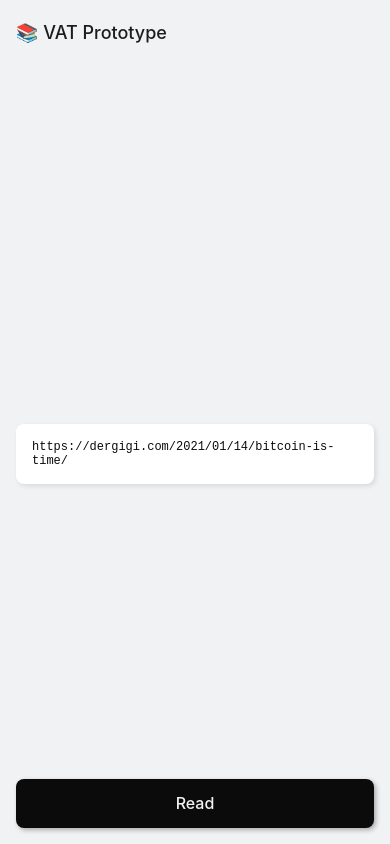
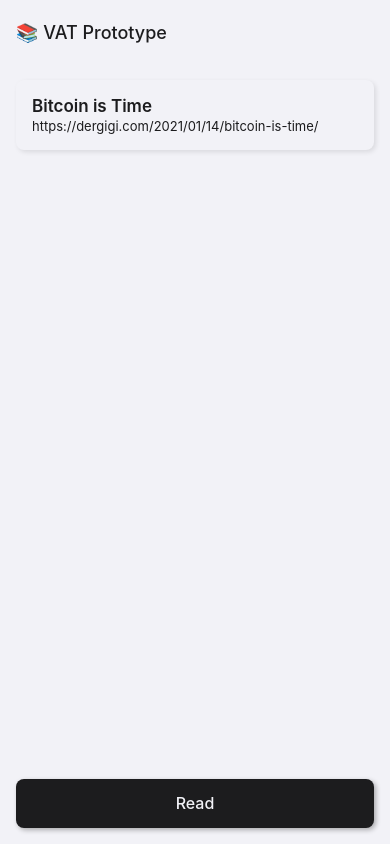
Before and after one commit to value-enabled-web/vew-reader, a React Native app: screen / in a window 390 px wide. Built offline with nearby package versions, Linux system fonts and the light colour scheme; what react-native-render-html would draw is missing.

Commit message:
style: minimal styling

```diff
--- a/src/App.js
+++ b/src/App.js
@@ -6,15 +6,15 @@ import { createNativeStackNavigator } from '@react-navigation/native-stack'
 
 import HomeScreen from './screens/Home'
 import ReaderScreen from './screens/Reader'
-import { ThemeContext, theme, darkTheme } from './theme/theme'
+import { ThemeContext, lightTheme, darkTheme } from './theme/theme'
 
 const Stack = createNativeStackNavigator()
 
 const App = () => {
-  const isDarkMode = useColorScheme() === 'dark'
+  const theme = useColorScheme() === 'dark' ? darkTheme : lightTheme
 
   return (
-    <ThemeContext.Provider value={isDarkMode ? darkTheme : theme}>
+    <ThemeContext.Provider value={theme}>
       <NavigationContainer>
         <Stack.Navigator initialRouteName="Home">
           <Stack.Screen
@@ -22,6 +22,7 @@ const App = () => {
             component={HomeScreen}
             options={{
               title: '📚 VAT Prototype',
+              headerTintColor: theme.colors.foreground,
               headerShadowVisible: false,
               headerStyle: {
                 backgroundColor: theme.colors.background,
@@ -31,7 +32,9 @@ const App = () => {
           <Stack.Screen
             name="Reader"
             component={ReaderScreen}
-            options={{ headerBackTitle: 'Back', title: '' }}
+            options={{
+              headerShown: false,
+            }}
           />
         </Stack.Navigator>
       </NavigationContainer>
--- a/src/screens/Home.js
+++ b/src/screens/Home.js
@@ -13,15 +13,11 @@ const styles = theme =>
     container: {
       flex: 1,
       alignItems: 'stretch',
-      justifyContent: 'center',
       marginHorizontal: theme.spacing.m,
       marginVertical: theme.spacing.m,
     },
-    top: {
-      flex: 1,
-    },
-    urlContainer: {
-      backgroundColor: theme.colors.white,
+    articleContainer: {
+      backgroundColor: theme.colors.background,
       padding: theme.spacing.m,
       borderRadius: 8,
       shadowColor: 'black',
@@ -32,10 +28,17 @@ const styles = theme =>
       shadowOpacity: 0.1,
       shadowRadius: 5,
     },
-    url: {
+    articleTitle: {
+      fontFamily: theme.text.headline.family,
+      fontWeight: theme.text.headline.weight,
+      fontSize: theme.text.headline.size,
+      color: theme.colors.foreground,
+      marginBottom: 2,
+    },
+    articleUrl: {
       fontFamily: theme.fonts.monospaced.family,
-      fontWeight: theme.fonts.monospaced.weight,
-      fontSize: theme.fonts.monospaced.size,
+      fontWeight: theme.text.footnote.weight,
+      fontSize: theme.text.footnote.size,
       color: theme.colors.foreground,
     },
     bottom: {
@@ -47,23 +50,22 @@ const styles = theme =>
 const HomeScreen = ({ navigation }) => {
   const themedStyles = useThemed(styles)
 
-  const articleUrl = 'https://dergigi.com/2021/01/14/bitcoin-is-time/'
+  const article = {
+    title: 'Bitcoin is Time',
+    url: 'https://dergigi.com/2021/01/14/bitcoin-is-time/',
+  }
 
   return (
     <SafeAreaView style={themedStyles.background}>
       <View style={themedStyles.container}>
-        <View style={themedStyles.top} />
-        <View style={themedStyles.urlContainer}>
-          <Text style={themedStyles.url}>{articleUrl}</Text>
+        <View style={themedStyles.articleContainer}>
+          <Text style={themedStyles.articleTitle}>{article.title}</Text>
+          <Text style={themedStyles.articleUrl}>{article.url}</Text>
         </View>
         <View style={themedStyles.bottom}>
           <BigButton
             title="Read"
-            onPress={() =>
-              navigation.navigate('Reader', {
-                articleUrl,
-              })
-            }
+            onPress={() => navigation.navigate('Reader', { url: article.url })}
           />
         </View>
       </View>
--- a/src/screens/Reader.js
+++ b/src/screens/Reader.js
@@ -12,24 +12,42 @@ import {
 import RenderHtml, {
   HTMLElementModel,
   HTMLContentModel,
+  defaultSystemFonts,
 } from 'react-native-render-html'
 
-const styles = StyleSheet.create({
-  container: {
+import { useThemed } from '../hooks/useThemed'
+import { useTheme } from '../theme/theme'
+
+const styles = theme =>
+  StyleSheet.create({
+    background: {
       flex: 1,
+      backgroundColor: theme.colors.readerBackground,
+    },
+    centeredContainer: {
       justifyContent: 'center',
+      alignItems: 'center',
     },
-  scrollView: {
+    textContainer: {
       flex: 1,
-    paddingHorizontal: 10,
+      paddingHorizontal: theme.spacing.m,
     },
     title: {
-    fontSize: 24,
-    fontWeight: 'bold',
-    paddingTop: 35,
+      fontFamily: theme.text.title1.family,
+      fontSize: theme.text.title1.size,
+      fontWeight: theme.text.title1.weight,
+      marginTop: theme.spacing.l,
+      color: theme.colors.readerForeground,
+    },
+    subtitle: {
+      fontFamily: theme.text.headline.family,
+      fontSize: theme.text.headline.size,
+      fontWeight: theme.text.headline.weight,
+      color: theme.colors.gray,
+      marginBottom: theme.spacing.m,
     },
     article: {
-    paddingVertical: 10,
+      paddingBottom: theme.spacing.m,
     },
   })
 
@@ -41,28 +59,28 @@ const customHTMLElementModels = {
 }
 
 const ReaderScreen = ({ route, navigation }) => {
-  const { articleUrl } = route.params
+  const { url } = route.params
 
-  const { width } = useWindowDimensions()
-
+  const theme = useTheme()
+  const themedStyles = useThemed(styles)
   const [isLoading, setIsLoading] = useState(false)
   const [error, setError] = useState(null)
   const [article, setArticle] = useState(null)
+  const { width } = useWindowDimensions()
 
   useEffect(() => {
     async function fetchArticle() {
       setIsLoading(true)
       setError(null)
 
-      const encodedArticleUrl = encodeURIComponent(articleUrl)
-      const fetchUrl = `http://192.168.178.68:3000/upcycle?url=${encodedArticleUrl}`
+      const encodedUrl = encodeURIComponent(url)
+      const fetchUrl = `http://192.168.178.68:3000/upcycle?url=${encodedUrl}`
 
       try {
         const response = await fetch(fetchUrl)
         const json = await response.json()
+
         setArticle(json)
-
-        navigation.setOptions({ title: json._data.title })
       } catch (err) {
         console.error(err)
         setError(err)
@@ -72,36 +90,88 @@ const ReaderScreen = ({ route, navigation }) => {
     }
 
     fetchArticle()
-  }, [articleUrl, navigation])
+  }, [url, navigation])
 
   if (error) {
     return (
-      <SafeAreaView style={styles.container}>
-        <Text>Failed to load article!</Text>
+      <SafeAreaView
+        style={[themedStyles.background, themedStyles.centeredContainer]}>
+        <Text>💔 Failed to load article.</Text>
       </SafeAreaView>
     )
   }
 
   if (isLoading || !article) {
     return (
-      <SafeAreaView style={styles.container}>
+      <SafeAreaView
+        style={[themedStyles.background, themedStyles.centeredContainer]}>
         <ActivityIndicator animating={true} />
       </SafeAreaView>
     )
   }
 
   return (
-    <SafeAreaView style={[styles.container]}>
-      <ScrollView style={[styles.scrollView]}>
-        <Text style={[styles.title]}>{article._data.title}</Text>
-        <View style={[styles.article]}>
+    <SafeAreaView style={[themedStyles.background]}>
+      <ScrollView style={[themedStyles.textContainer]}>
+        <Text style={[themedStyles.title]}>{article._data.title}</Text>
+        <Text style={[themedStyles.subtitle]}>{article._data.hostname}</Text>
+        <View style={[themedStyles.article]}>
           <RenderHtml
-            contentWidth={width - 20}
+            contentWidth={width - 2 * theme.spacing.m}
             customHTMLElementModels={customHTMLElementModels}
-            ignoredDomTags={['audio']}
-            source={{
-              html: article._data.html,
+            ignoredDomTags={['audio', 'hr']}
+            source={{ html: article._data.html }}
+            systemFonts={[
+              ...defaultSystemFonts,
+              'System',
+              theme.text.reader.family,
+            ]}
+            tagsStyles={{
+              h2: {
+                fontFamily: theme.text.title2.family,
+                fontSize: theme.text.title2.size,
+                fontWeight: theme.text.title2.weight,
+              },
+              h3: {
+                fontFamily: theme.text.title3.family,
+                fontSize: theme.text.title3.size,
+                fontWeight: theme.text.title3.weight,
+              },
+              p: {
+                fontFamily: theme.text.reader.family,
+                fontSize: theme.text.reader.size,
+                fontWeight: theme.text.reader.weight,
+                lineHeight: theme.text.reader.size * 1.3,
+              },
+              ul: {
+                fontFamily: theme.text.reader.family,
+                fontSize: theme.text.reader.size,
+                fontWeight: theme.text.reader.weight,
+                lineHeight: theme.text.reader.size * 1.3,
+              },
+              ol: {
+                fontFamily: theme.text.reader.family,
+                fontSize: theme.text.reader.size,
+                fontWeight: theme.text.reader.weight,
+                lineHeight: theme.text.reader.size * 1.3,
+              },
+              table: {
+                fontFamily: theme.text.reader.family,
+                fontSize: theme.text.reader.size,
+                fontWeight: theme.text.reader.weight,
+                lineHeight: theme.text.reader.size * 1.3,
+              },
+              blockquote: {
+                fontStyle: 'italic',
+                lineHeight: theme.text.reader.size,
+              },
+              a: {
+                textDecorationColor: theme.colors.readerForeground,
+                fontStyle: 'italic',
+                color: theme.colors.readerForeground,
+              },
             }}
+            classesStyles={{ page: { color: theme.colors.readerForeground } }}
           />
         </View>
       </ScrollView>
--- a/src/theme/theme.js
+++ b/src/theme/theme.js
@@ -1,16 +1,21 @@
 import React from 'react'
+import { Platform } from 'react-native'
 
 const palette = {
   white: '#FFF',
-  foreground: '#0B0B0B',
-  background: '#F0F2F3',
+  black: '#000',
+  gray: '#8e8e93',
+  almostBlack: '#1c1c1e',
+  almostWhite: '#f2f2f7',
 }
 
-export const theme = {
+export const lightTheme = {
   colors: {
-    background: palette.background,
-    foreground: palette.foreground,
-    white: palette.white,
+    background: palette.almostWhite,
+    foreground: palette.almostBlack,
+    readerBackground: palette.white,
+    readerForeground: palette.almostBlack,
+    gray: palette.gray,
   },
   spacing: {
     s: 8,
@@ -20,21 +25,65 @@ export const theme = {
   },
   fonts: {
     monospaced: {
-      family: 'Courier New',
-      size: 12,
+      ...Platform.select({
+        ios: {
+          family: 'Menlo',
+        },
+        android: {
+          family: 'monospace',
+        },
+      }),
+    },
+  },
+  text: {
+    title1: {
+      family: 'System',
+      size: 28,
+      weight: '600',
+    },
+    title2: {
+      family: 'System',
+      size: 22,
       weight: '500',
+    },
+    title3: {
+      family: 'System',
+      size: 20,
+      weight: '400',
+    },
+    headline: {
+      family: 'System',
+      size: 17,
+      weight: '600',
+    },
+    body: {
+      family: 'System',
+      size: 17,
+      weight: '400',
+    },
+    reader: {
+      family: 'Times New Roman',
+      size: 20,
+      weight: '400',
+    },
+    footnote: {
+      family: 'System',
+      size: 13,
+      weight: '400',
     },
   },
 }
 
 export const darkTheme = {
-  ...theme,
+  ...lightTheme,
   colors: {
-    ...theme.colors,
-    background: palette.black,
-    foreground: palette.white,
+    ...lightTheme.colors,
+    background: palette.almostBlack,
+    foreground: palette.almostWhite,
+    readerBackground: palette.almostBlack,
+    readerForeground: palette.almostWhite,
   },
 }
 
-export const ThemeContext = React.createContext(theme)
+export const ThemeContext = React.createContext(lightTheme)
 export const useTheme = () => React.useContext(ThemeContext)
```
Lines whose indentation alone changed are shown as unchanged.
